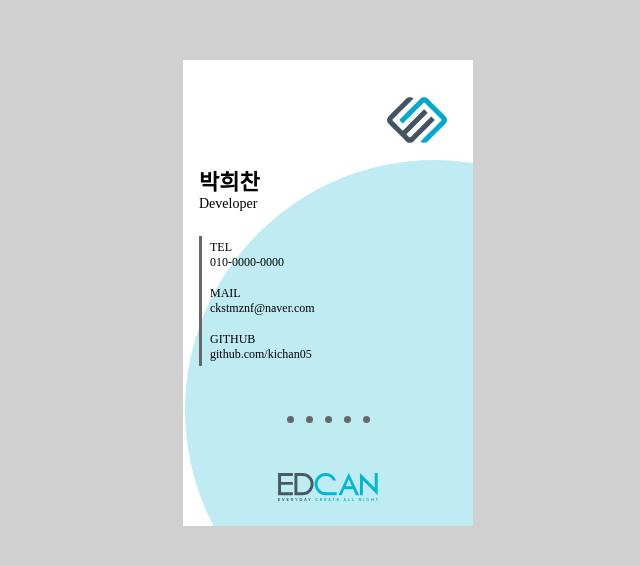
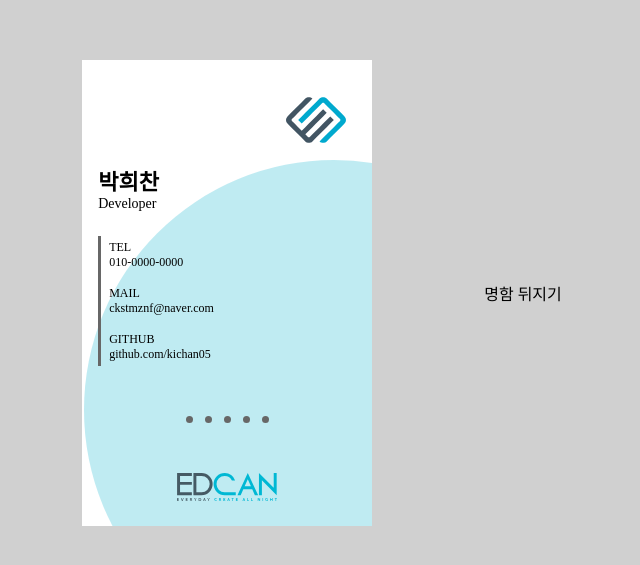
Before and after one commit to kichan05/kichan.dev, a React (Create React App) app: page / in a window 1280 px wide. Shown: the part 107-672 px from the top of the page, without its empty margins (312-952 px from the left). Built offline with nearby package versions, Linux system fonts and the light colour scheme; a web font is replaced by a local one.

Commit message:
change:business card mouse event

```diff
--- a/package.json
+++ b/package.json
@@ -39,5 +39,5 @@
       "last 1 safari version"
     ]
   },
-  "homepage": "https://kichan05.github.io/kichan.dev"
+  "homepage": "https://kichan05.github.io/kichan.dev/"
 }
--- a/src/App.css
+++ b/src/App.css
@@ -65,6 +65,8 @@
   margin : 0;
   padding: 0;
   box-sizing: border-box;
+
+  font-family: S-CoreDream;
 }
 
 body {
@@ -80,15 +82,19 @@ body {
   height : 100%;
 
   background-color: #d0d0d0;
+
+  display: flex;
+  justify-content: center;
+  align-items: center;
 }
 
 .business-card-wrap {
   width: 290px; height: 466px;
 
   position: relative;
-  left: 50%;
-  top: 50%;
-  transform: translate(-50%, -50%);
+  transition: transform 100ms;
+
+  transform: rotateX(0deg) rotateY(0) rotateZ(0);
 }
 
 .business-card-wrap * {
@@ -209,3 +215,10 @@ body {
 .business-card-wrap.reverse .back {
   transform: rotateY(0deg);
 }
+
+.revers-card {
+  padding: 12px;
+  cursor: pointer;
+
+  margin-left: 100px;
+}
--- a/src/App.js
+++ b/src/App.js
@@ -1,60 +1,12 @@
 import './App.css';
-import edcanLogo from "./edcan.svg"
-import edcanTypo from "./edcan_typo.svg"
-import {useState} from "react";
+import {BusinessCardPage} from "./component/BusinessCardPage";
 
 
 function App() {
-  const [isReverse, setIsReverse] = useState(false)
 
   return (
     <div className="App">
-      <section className="page1">
-        <div className={`business-card-wrap ${isReverse ? 'reverse' : ''}`}
-           onMouseMove={() => {setIsReverse(true)}}
-           onMouseOut={() => {setIsReverse(false)}}
-        >
-          <div className="front">
-            <div className="edcan-logo-wrap">
-              {isReverse}
-              <img src={edcanLogo}/>
-            </div>
-            <div className="name-wrap">
-              <h2>박희찬</h2>
-              <h3>Developer</h3>
-            </div>
-            <div className="content-wrap">
-              <div className="tel-wrap">
-                <div className="tel-title title">TEL</div>
-                <div className="tel-content content">010-0000-0000</div>
-              </div>
-              <div className="mail-wrap">
-                <div className="mail-title title">MAIL</div>
-                <div className="mail-content content">ckstmznf@naver.com</div>
-              </div>
-              <div className="link-wrap">
-                <div className="link-title title">GITHUB</div>
-                <div className="link-content content">github.com/kichan05</div>
-              </div>
-            </div>
-            <div className="dots">
-              <div className="dot"></div>
-              <div className="dot"></div>
-              <div className="dot"></div>
-              <div className="dot"></div>
-              <div className="dot"></div>
-            </div>
-            <div className="bottom">
-              <img src={edcanTypo} alt=""/>
-            </div>
-
-            <div className="circle"></div>
-          </div>
-          <div className="back">
-            <img src={edcanTypo}/>
-          </div>
-        </div>
-      </section>
+      <BusinessCardPage/>
     </div>
   );
 }
--- /dev/null
+++ b/src/component/BusinessCardPage.js
@@ -0,0 +1,82 @@
+import {useState} from "react";
+import edcanLogo from "../edcan.svg";
+import edcanTypo from "../edcan_typo.svg";
+
+export function BusinessCardPage() {
+  const [isReverse, setIsReverse] = useState(false)
+  const [businessCardXDegg, setBusinessCardXDegg] = useState(0.0)
+  const [businessCardYDegg, setBusinessCardYDegg] = useState(0.0)
+
+  return <section className="page1">
+    <div className={`business-card-wrap ${isReverse ? "reverse" : ""}`}
+         style={{transform : `rotateX(${businessCardXDegg}deg) rotateY(${businessCardYDegg}deg)`}}
+         onMouseMove={(event) => {
+           const {left, top, width, height} = event.currentTarget.getBoundingClientRect()
+           const {clientX, clientY} = event
+           const x = clientX - left
+           const y = clientY - top
+
+           const halfWidth = width / 2
+           const halfHeight = height / 2
+
+           const xHalfDistance = Math.abs(halfWidth - x)
+           const yHalfDistance = Math.abs(halfHeight - y)
+
+           let xDegree = 26 * xHalfDistance / halfWidth * (y < halfHeight ? 1 : -1)
+           let yDegree = 26 * yHalfDistance / halfHeight * (x < halfWidth ? 1 : -1)
+
+           setBusinessCardXDegg(xDegree)
+           setBusinessCardYDegg(yDegree)
+         }}
+         onMouseOut={(event) => {
+           setBusinessCardXDegg(0)
+           setBusinessCardYDegg(0)
+         }}
+      >
+      <div className="front">
+        <div className="edcan-logo-wrap">
+          {isReverse}
+          <img src={edcanLogo}/>
+        </div>
+        <div className="name-wrap">
+          <h2>박희찬</h2>
+          <h3>Developer</h3>
+        </div>
+        <div className="content-wrap">
+          <div className="tel-wrap">
+            <div className="tel-title title">TEL</div>
+            <div className="tel-content content">010-0000-0000</div>
+          </div>
+          <div className="mail-wrap">
+            <div className="mail-title title">MAIL</div>
+            <div className="mail-content content">ckstmznf@naver.com</div>
+          </div>
+          <div className="link-wrap">
+            <div className="link-title title">GITHUB</div>
+            <div className="link-content content">github.com/kichan05</div>
+          </div>
+        </div>
+        <div className="dots">
+          <div className="dot"></div>
+          <div className="dot"></div>
+          <div className="dot"></div>
+          <div className="dot"></div>
+          <div className="dot"></div>
+        </div>
+        <div className="bottom">
+          <img src={edcanTypo} alt=""/>
+        </div>
+
+        <div className="circle"></div>
+      </div>
+      <div className="back">
+        <img src={edcanTypo}/>
+      </div>
+    </div>
+
+
+    <div className="btn revers-card"
+      onClick={() => {setIsReverse(!isReverse)}}
+    >명함 뒤지기</div>
+  </section>;
+}
```
Also changed, not shown: a.html (added, +20 -0 lines), src/api.json (added, +15 -0 lines), 5 other files (tests, documents, lock files or other folders).
